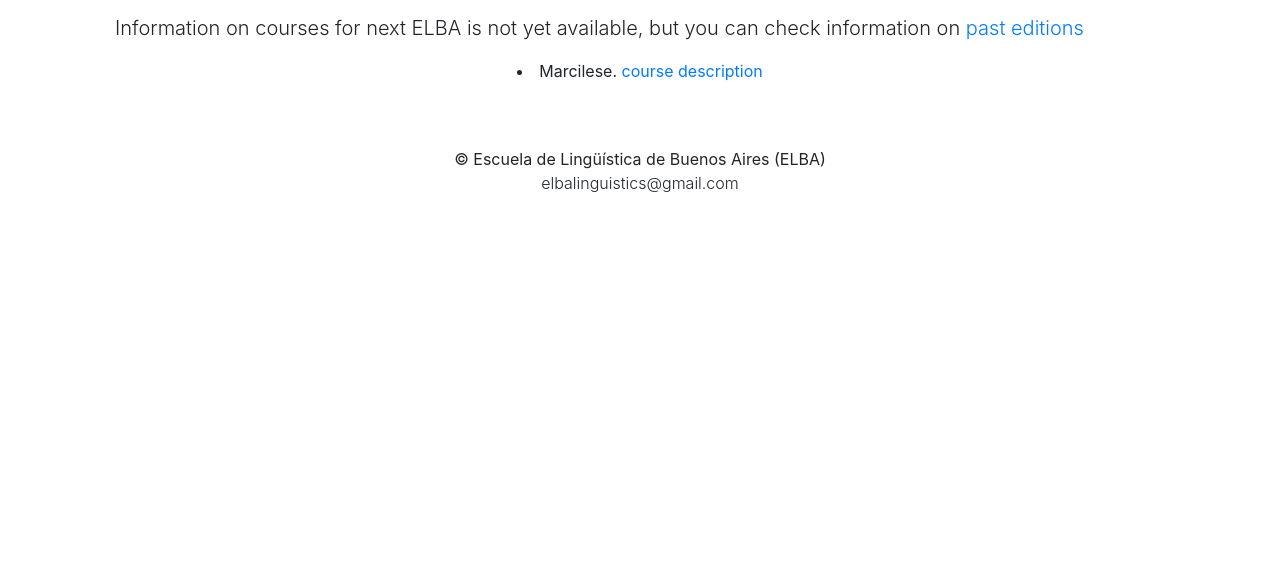
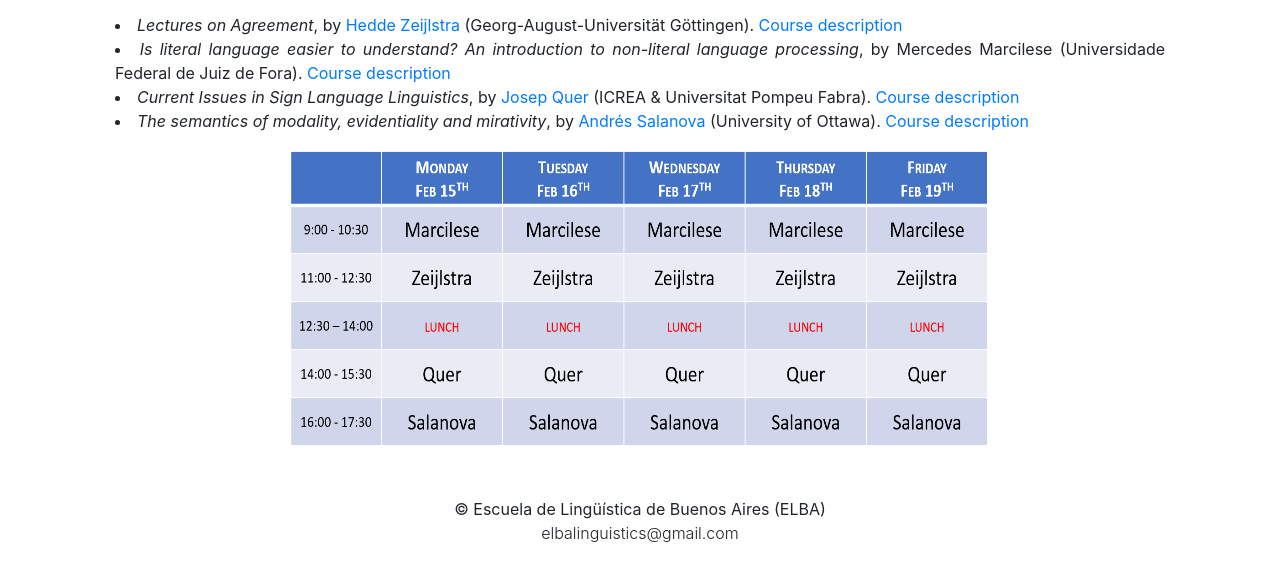
Before and after one commit to Escuela-Linguistica-de-Buenos-Aires/escuela-linguistica-de-buenos-aires.github.io, a plain HTML site: page pages/courses2016.html in a window 1280 px wide. Shown: the part 137-718 px from the top of the page. Drawn offline with nearby package versions, Linux system fonts and the light colour scheme.

Commit message:
information on elba 2016 courses updated

```diff
--- a/pages/courses2016.html
+++ b/pages/courses2016.html
@@ -26,6 +26,7 @@
     <link rel="icon" href="../img/elba-logo.ico">
   </head>
   <body>
+<!-- background="../img/elba.jpg" -->
     <nav class="navbar navbar-expand-md navbar-dark bg-dark fixed-top">
     <div class="container-fluid">
       <a class="navbar-brand" href="../index.html#">
@@ -65,17 +66,17 @@
           <div class="col">
             <h1>Courses 2016</h1>
             <p><o></o>
-		<p class="lead" align="justify">Information on courses for next ELBA is not yet available, but you can check information on <a href="past-editions.html">past editions</a></p>
-                <li>Marcilese. <a href="../files/2016-coursedescript-Marcilese.pdf"> course description</a></li>
-<!--                <li><a href="https://sites.google.com/view/grupodepln/cursos-de-extensi%C3%B3n/cursada-2019/cronograma-de-clases-y-materiales-curso-latex-2019?authuser=0"> 2019 - Escritura de textos en LaTeX para humanidades</a></li>
-                <li><a href="https://drive.google.com/drive/u/0/folders/115k9-2_1RqPiY7wlbKlQrGwDaUHF__iL"> 2019 - Herramientas para el procesamiento de textos en Python</a></li>
-                <li><a href="https://sites.google.com/view/grupodepln/cursos-de-extensi%C3%B3n/cursada-2018?authuser=0"> 2018 - Herramientas para el procesamiento de textos en Python</a></li>
-                <li><a href="https://sites.google.com/view/grupodepln/cursos-de-extensi%C3%B3n/cursada-2017?authuser=0"> 2017 - Herramientas computacionales para el procesamiento automático de textos</a></li>
--->
+<p> </p>
+                <li align="justify"><i>Lectures on Agreement</i>, by <a href="https://www.heddezeijlstra.org/" target="_blank">Hedde Zeijlstra</a> (Georg-August-Universität Göttingen). <a href="../files/2016-coursedescript-Zeijlstra.pdf"> Course description</a></li>
+                <li align="justify"><i>Is literal language easier to understand? An introduction to non-literal language processing</i>, by Mercedes Marcilese (Universidade Federal de Juiz de Fora). <a href="../files/2016-coursedescript-Marcilese.pdf"> Course description</a></li>
+                <li align="justify"><i>Current Issues in Sign Language Linguistics</i>, by <a href="https://www.icrea.cat/Web/ScientificStaff/Josep-Quer-Villanueva-131" target="_blank">Josep Quer</a> (ICREA & Universitat Pompeu Fabra). <a href="../files/2016-coursedescript-Quer.pdf"> Course description</a></li>
+                <li align="justify"><i>The semantics of modality, evidentiality and mirativity</i>, by <a href="http://aix1.uottawa.ca/~asalanov/index.html" target="_blank">Andrés Salanova</a> (University of Ottawa). <a href="../files/2016-coursedescript-Salanova.pdf"> Course description</a></li>
+
             </ol></p>
           </div>
         </div>
       </section>
+<section class="Que-hacemos text-center"><img src="../files/2016-courses-schedule.png" alt="ELBA 2016 schedule" width="700" height="300"></section>
     </main>
 
 <!-- Footer -->
```
Also changed, not shown: files/2016-courses-schedule.png (added).
